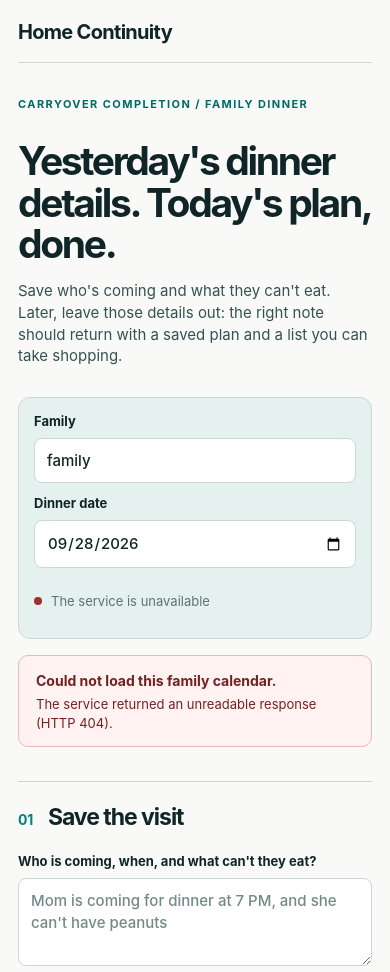
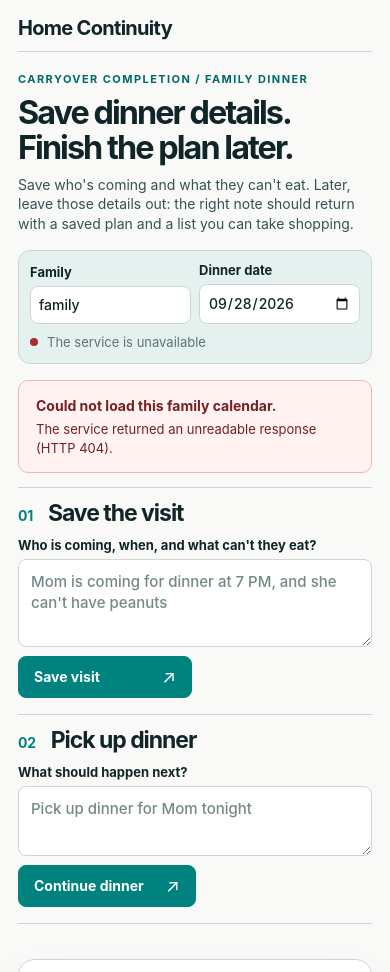
Before and after one commit to nxsio/home-continuity, a website: page public/index.html in a window 390 px wide. Shown: the top 972 px of the page. Drawn offline with Linux system fonts and the light colour scheme; no server answers.

Commit message:
style: update

```diff
--- a/public/app.css
+++ b/public/app.css
@@ -25,18 +25,18 @@ body {
 button, input, textarea { font: inherit; }
 button, input, textarea { color: var(--ink); }
 button { cursor: pointer; }
-.hero .category { margin: 0 0 12px; color: var(--green-dark); font-size: 11px; font-weight: 720; letter-spacing: .13em; }
+.hero .category { margin: 0 0 9px; color: var(--green-dark); font-size: 11px; font-weight: 720; letter-spacing: .13em; }
 button:disabled, input:disabled, textarea:disabled { cursor: wait; opacity: .62; }
 :focus-visible { outline: 2px solid var(--blue); outline-offset: 3px; }
 .shell { max-width: 1240px; min-height: 100vh; margin: auto; padding: 30px 48px 60px; }
 .top { display: flex; align-items: baseline; justify-content: space-between; gap: 20px; border-bottom: 1px solid var(--line); padding-bottom: 18px; }
 .brand { color: var(--ink); font-size: 20px; font-weight: 720; letter-spacing: -.035em; text-decoration: none; }
-.hero { display: grid; grid-template-columns: minmax(0, 1.15fr) minmax(250px, .85fr); align-items: end; gap: 48px; padding: 38px 0 30px; }
-.hero h1 { margin: 0; max-width: 660px; font-size: clamp(38px, 4vw, 55px); line-height: 1.07; letter-spacing: -.06em; font-weight: 690; }
-.hero p { max-width: 350px; margin: 0 0 3px; color: #345252; font-size: 17px; line-height: 1.45; }
-.context { display: flex; align-items: end; flex-wrap: wrap; gap: 12px 22px; padding: 17px 20px; border: 1px solid var(--line); background: var(--wash); border-radius: 12px; }
-.field { display: flex; flex-direction: column; gap: 9px; font-size: 13px; font-weight: 650; }
-.context-field { flex: 0 1 215px; }
+.hero { padding: 25px 0 22px; }
+.hero h1 { margin: 0; max-width: 900px; font-size: clamp(36px, 3.8vw, 49px); line-height: 1.07; letter-spacing: -.06em; font-weight: 690; }
+.hero p { max-width: 740px; margin: 10px 0 0; color: #345252; font-size: 16px; line-height: 1.42; }
+.context { display: grid; grid-template-columns: minmax(0, 220px) minmax(0, 220px) minmax(0, 1fr); align-items: end; gap: 12px 20px; padding: 13px 16px; border: 1px solid var(--line); background: var(--wash); border-radius: 12px; }
+.field { display: flex; flex-direction: column; gap: 6px; font-size: 13px; font-weight: 650; }
+.context-field { min-width: 0; }
 .field input, .field textarea { width: 100%; border: 1px solid var(--line); background: var(--surface); border-radius: 8px; padding: 11px 12px; font-weight: 470; font-size: 15px; line-height: 1.42; }
 .field textarea { resize: vertical; min-height: 86px; }
 .field input:focus, .field textarea:focus { border-color: var(--blue); }
@@ -48,10 +48,10 @@ button:disabled, input:disabled, textarea:disabled { cursor: wait; opacity: .62;
 .error-box { border: 1px solid #edb7b3; border-radius: 10px; background: var(--error-wash); color: #722222; padding: 14px 17px; margin-top: 16px; }
 .error-box strong { font-size: 14px; }
 .error-box p { margin: 5px 0 0; font-size: 13px; line-height: 1.45; overflow-wrap: anywhere; }
-.workspace { display: grid; grid-template-columns: minmax(320px, .82fr) minmax(0, 1.18fr); gap: 44px; align-items: start; margin-top: 34px; }
+.workspace { display: grid; grid-template-columns: minmax(320px, .82fr) minmax(0, 1.18fr); gap: 34px; align-items: start; margin-top: 20px; }
 .steps { border-top: 1px solid var(--line); }
-.step-card { border-bottom: 1px solid var(--line); padding: 21px 0 27px; }
-.step-head { display: flex; justify-content: space-between; align-items: center; gap: 15px; margin-bottom: 22px; }
+.step-card { border-bottom: 1px solid var(--line); padding: 15px 0 20px; }
+.step-head { display: flex; justify-content: space-between; align-items: center; gap: 15px; margin-bottom: 13px; }
 .step-head > div { display: flex; align-items: baseline; gap: 15px; }
 .step-index { color: var(--green); font-size: 14px; font-weight: 720; letter-spacing: -.02em; }
 .step-head h2 { margin: 0; font-size: 23px; font-weight: 660; letter-spacing: -.045em; }
@@ -108,18 +108,27 @@ button:disabled, input:disabled, textarea:disabled { cursor: wait; opacity: .62;
 
 @media (max-width: 900px) {
   .shell { padding: 25px 28px 50px; }
-  .hero { grid-template-columns: 1fr; gap: 15px; padding: 34px 0 27px; }
+  .hero { padding: 24px 0 20px; }
   .hero p { max-width: 570px; }
+  .context { grid-template-columns: minmax(0, 1fr) minmax(0, 1fr); }
+  .service-status { grid-column: 1 / -1; min-height: 20px; }
   .workspace { grid-template-columns: 1fr; gap: 35px; }
   .steps { display: grid; grid-template-columns: 1fr 1fr; gap: 24px; }
   .step-card { border-top: 1px solid var(--line); }
 }
 @media (max-width: 620px) {
-  .shell { padding: 20px 18px 40px; }
-  .hero h1 { font-size: clamp(34px, 10vw, 46px); }
-  .hero p { font-size: 15px; }
-  .context { padding: 15px; }
-  .context-field { flex: 1 1 100%; }
+  .shell { padding: 16px 18px 40px; }
+  .top { padding-bottom: 11px; }
+  .hero { padding: 20px 0 17px; }
+  .hero h1 { font-size: clamp(31px, 8.3vw, 42px); }
+  .hero p { font-size: 14px; line-height: 1.4; margin-top: 9px; }
+  .context { padding: 11px; gap: 8px; }
+  .context .field input { padding: 8px; font-size: 14px; }
+  .workspace { margin-top: 14px; }
+  .step-card { padding: 11px 0 16px; }
+  .step-head { margin-bottom: 10px; }
+  .field textarea { min-height: 70px; }
+  .step-card button { margin-top: 9px; }
   .service-status { margin-left: 0; }
   .steps { grid-template-columns: 1fr; gap: 0; }
   .step-card { border-top: 0; }
--- a/public/index.html
+++ b/public/index.html
@@ -17,7 +17,7 @@
     <main>
       <section class="hero" aria-labelledby="page-title">
         <p class="category">CARRYOVER COMPLETION / FAMILY DINNER</p>
-        <h1 id="page-title">Yesterday's dinner details. Today's plan, done.</h1>
+        <h1 id="page-title">Save dinner details. Finish the plan later.</h1>
         <p>Save who's coming and what they can't eat. Later, leave those details out: the right note should return with a saved plan and a list you can take shopping.</p>
       </section>
 
```
